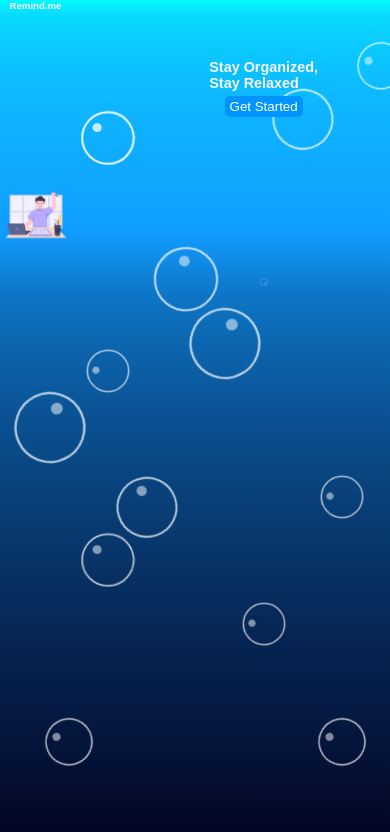
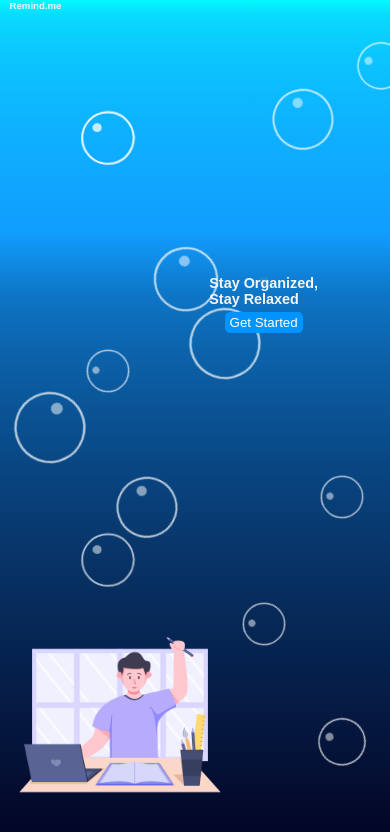
Before and after one commit to YoussefH4jji/todo-app, a React (Vite) app: page / in a window 390 px wide. Shown: the top 832 px of the page. Built offline with nearby package versions, Linux system fonts and the light colour scheme.

Commit message:
feat: Adjusted the responsive with bootsrap

```diff
--- a/package.json
+++ b/package.json
@@ -12,6 +12,7 @@
   "dependencies": {
     "@alptugidin/react-circular-progress-bar": "^1.1.2",
     "@babel/runtime": "^7.23.9",
+    "bootstrap": "^5.3.3",
     "react": "^18.2.0",
     "react-circular-progressbar": "^2.1.0",
     "react-dom": "^18.2.0",
--- a/src/App.css
+++ b/src/App.css
@@ -237,7 +237,6 @@ li{
   width: 25rem;
   display: flex;
   justify-content: space-between;
-  border: 10px solid rebeccapurple;
   border: none;
 
 }
@@ -245,7 +244,6 @@ li{
   /* margin-top: 1rem; */
   margin-right: auto;
   /* margin-left: auto; */
-  /* border: 10px solid green; */
   border: none;
   padding: 0;
   margin-bottom: 0;
@@ -256,13 +254,12 @@ li{
   flex-direction: column;
   align-items: center;
   justify-content: center;
-
+  margin-top: 0;
 }
 .list{
   background-color: transparent;
   color: whitesmoke;
   font-size: 1.1rem;
-
 }
 .task-btns{
   border: none;
@@ -363,7 +360,7 @@ label{
   display: flex;
   flex-direction: row;
   align-items: center;
-  /* justify-content: space-around; */
+  justify-content: space-around;
   /* border: 2px solid yellow; */
 
   /* margin-top: 2rem; */
@@ -469,21 +466,29 @@ label{
 }
 .todoos{
   /* display: flex; */
-  align-items: center;
+  /* align-items: center; */
   justify-content: space-evenly;
-  flex-direction: column;
+  /* flex-direction: column; */
   margin-top: 2rem;
   width: 100%;
+  /* border: 1px solid yellow; */
 }
 
 @media (max-width:1000px) {
   html{
     font-size: 90%;
   }
+  .check-list-img{
+    width: 20rem;
+  }
 }
 @media (max-width:885px) {
   html{
     font-size: 80%;
+  }
+  .check-list-img{
+    width: 20rem;
+    margin-top: 35vh;
   }
 }
 @media (max-width:805px) {
@@ -495,10 +500,17 @@ label{
   html{
     font-size: 65%;
   }
+  .main-page-title-container{
+    margin-top: 20rem;
+  }
 }
 @media (max-width:650px) {
   html{
     font-size: 60%;
+  }
+  .check-list-img{
+    width: 25rem;
+    margin-top: 35vh;
   }
 }
 @media (max-width:590px) {
@@ -510,6 +522,12 @@ label{
   html{
     font-size: 45%;
   }
+  .main-page-title-container{
+    margin-top: 30rem;
+  }
+  .controlls-icon{
+    font-size: 1.3rem;
+  }
 }
 @media (max-width:440px) {
   html{
@@ -520,8 +538,12 @@ label{
   html{
     font-size: 30%;
   }
-  .circular-progress-bar{
-
+  .check-list-img{
+    width: 50rem;
+    margin-top: 30vh;
+  }
+  .main-page-title-container{
+    margin-top: 55rem;
   }
 }
 @media (max-width:300px) {
@@ -533,4 +555,8 @@ label{
   html{
     font-size: 20%;
   }
+  .check-list-img{
+    width: 50rem;
+    margin-top: 70vh;
+  }
 }
--- a/src/Form.jsx
+++ b/src/Form.jsx
@@ -5,7 +5,6 @@ import Timer from "./Timer"
 import Settings from './Settings';
 import SettingsContext from "./SettingsContext";
 import Music from "./Music";
-import Background from "./Backgound";
 export default function Form({input,setInput,todos,setTodos}){
     const [quoteData, setQuoteData]=useState({})
     const [quote, setQuote]=useState("")
@@ -66,9 +65,12 @@ export default function Form({input,setInput,todos,setTodos}){
                 </div>
 
             </form>
+
             <div className='todoos'>
-            <div className="timer-music-container">
-            <div className="timer">
+                <div className="timer-music-container">
+            <div className="row">
+                <div className="col-md-3">
+                    <div className="timer">
                 <SettingsContext.Provider value={
                    {
                     showSettings,
@@ -83,9 +85,20 @@ export default function Form({input,setInput,todos,setTodos}){
                     {showSettings ?<Settings/> : <Timer/>}
                 </SettingsContext.Provider>
             </div>
-            <TodoList todos={todos} setTodos={setTodos} />
-            <div className="music">
+                </div>
+            </div>
+            <div className="row">
+                <div className="col-md-6">
+                <TodoList todos={todos} setTodos={setTodos} />
+
+                </div>
+            </div>
+            <div className="row">
+                <div className="col-md-3">
+                <div className="music">
                 <Music/>
+            </div>
+                </div>
             </div>
             </div>
             </div>
```
Also changed, not shown: 1 other file (tests, documents, lock files or other folders).
